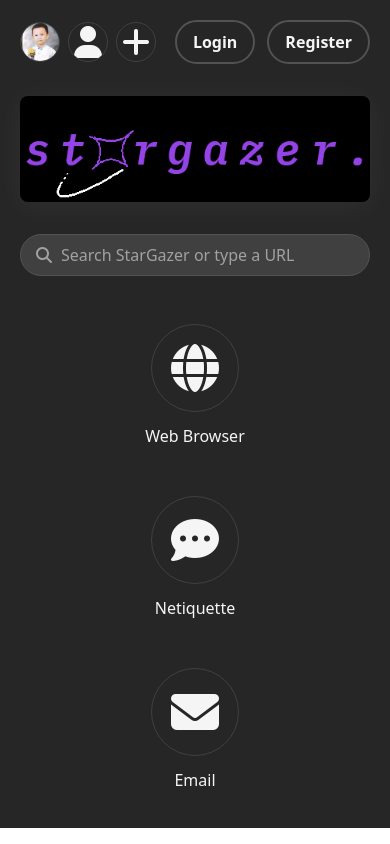
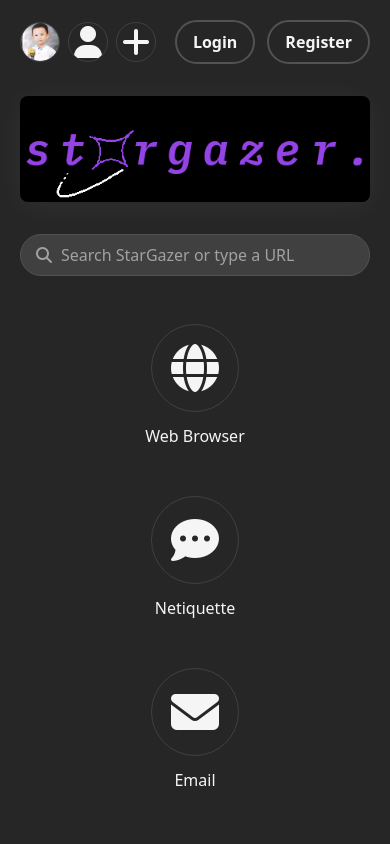
Before and after one commit to CyrusMiguel2013/CyrusMiguel2013.github.io, a plain HTML site: page index.html in a window 390 px wide. Drawn offline with Linux system fonts and the light colour scheme.

Commit message:
update mobile

```diff
--- a/index.html
+++ b/index.html
@@ -7,10 +7,8 @@
     <link rel="stylesheet" href="./fontawesome-6.5.0/css/all.min.css" />
     <link href="./tailwind.css" rel="stylesheet" />
   </head>
-  <body class="min-h-screen w-full">
-    <div
-      class="min-h-screen p-5 bg-neutral-800 text-neutral-100 overflow-x-hidden"
-    >
+  <body class="min-h-screen h-full">
+    <div class="h-full p-5 bg-neutral-800 text-neutral-100 overflow-x-hidden">
       <div class="flex flex-col space-y-8">
         <div class="flex justify-space-between items-center">
           <!-- Users Avatar-->
```
